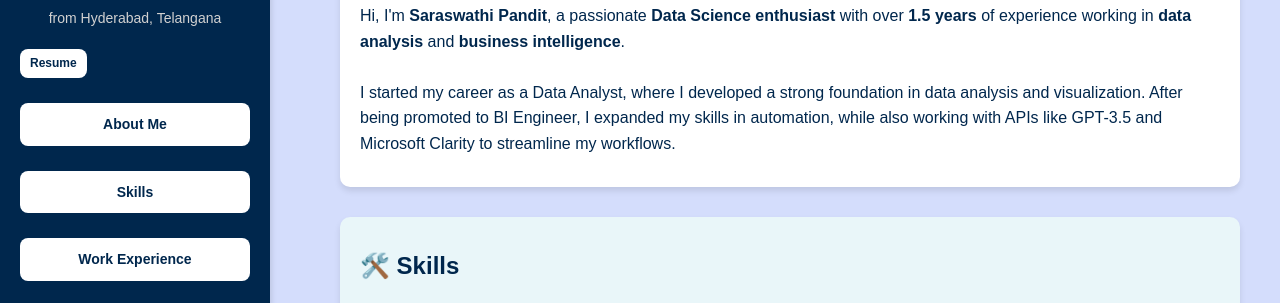
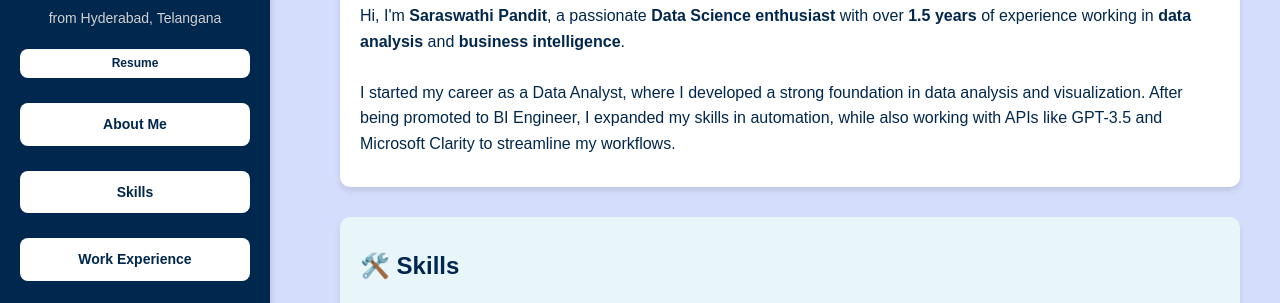
Before and after one commit to saraswathi2000/Saraswathi-Pandit-Portfolio, a plain HTML site: page index.html in a window 1280 px wide. Shown: the part 84-387 px from the top of the page. Drawn offline with Linux system fonts and the light colour scheme.

Commit message:
Update index.html

```diff
--- a/index.html
+++ b/index.html
@@ -178,7 +178,7 @@
 .resume-link .small-link {
     padding: 5px 10px; /* Compact padding */
     font-size: 12px; /* Smaller font size */
-    width: fit-content; /* Adjust width to content */
+    width: 270px; /* Adjust width to content */
     text-align: center;
     background-color: #fff;
     color: #00274d;
```
